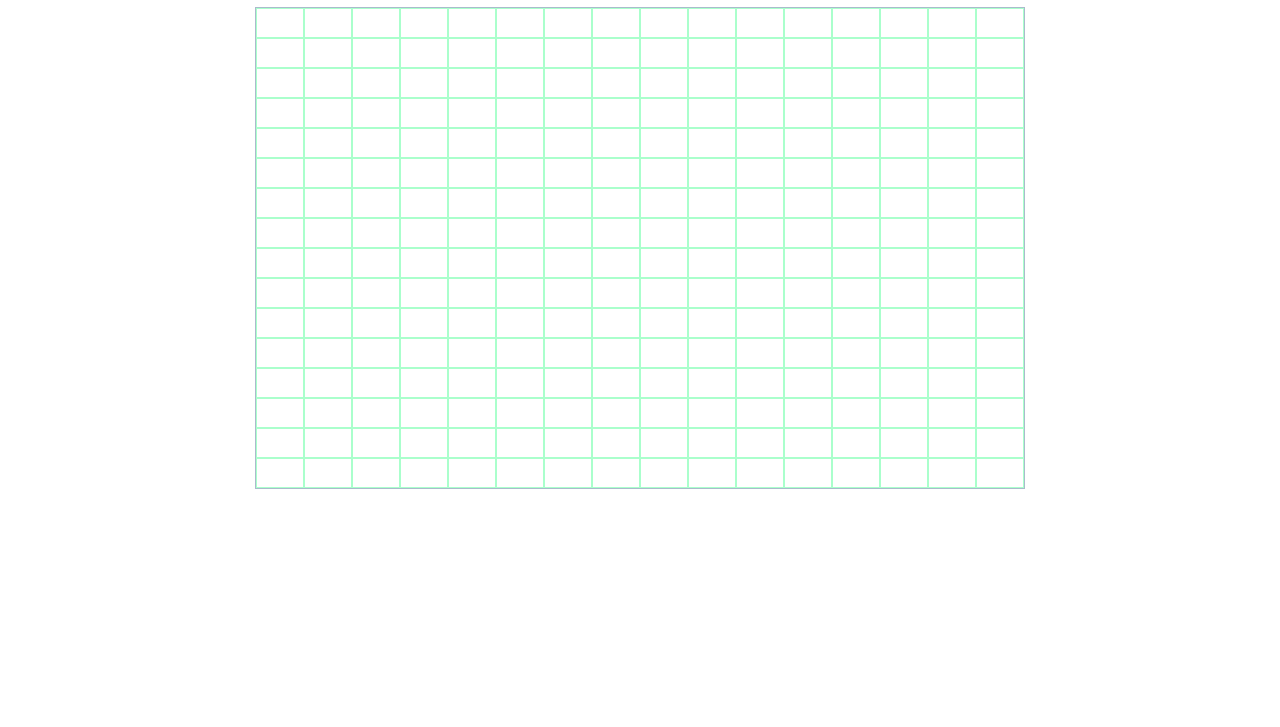
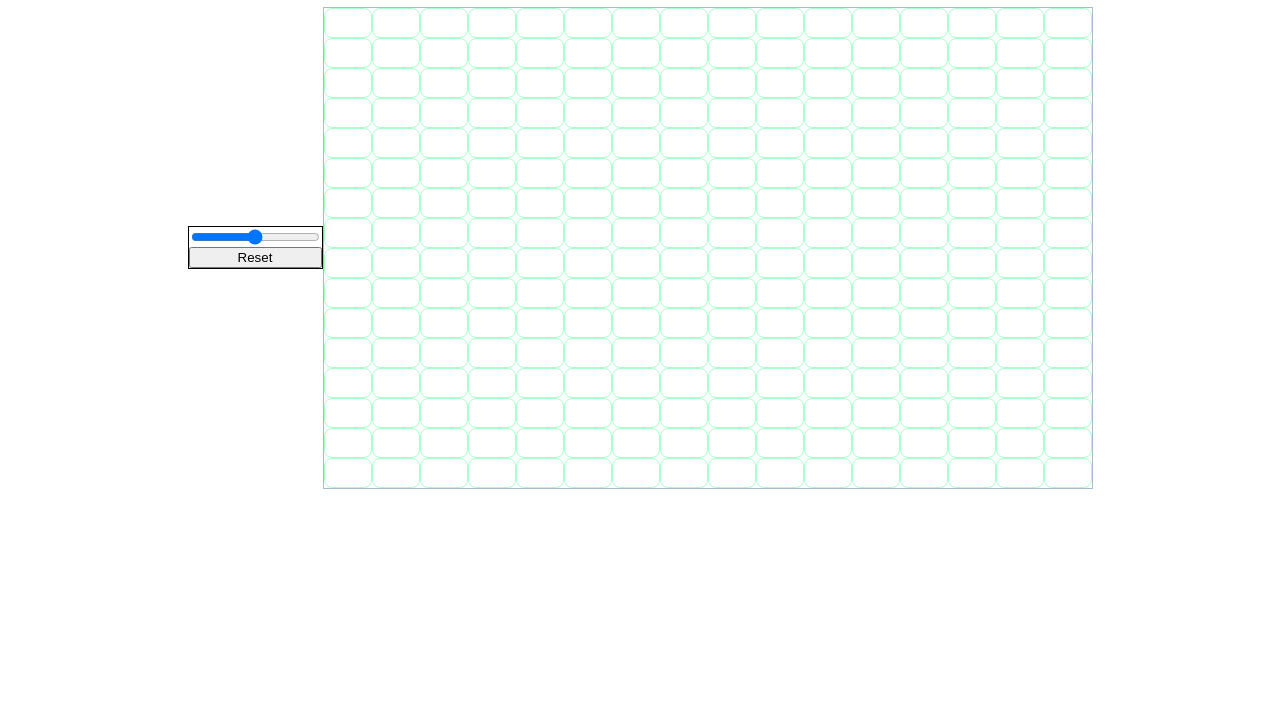
Before and after one commit to KAKZBI/Etch-A-Sketch, a plain HTML site: page index.html in a window 1280 px wide. Shown: the part 73-800 px from the top of the page. Drawn offline with Linux system fonts and the light colour scheme.

Commit message:
Same number of columns and rows fixed in container

```diff
--- a/index.html
+++ b/index.html
@@ -10,6 +10,15 @@
 </head>
 <body>
     <h1>Etch A Sketch</h1>
-    <div class="container"></div>
+    <section class="sketchpad">
+        <form class="form">
+            <label></label>
+            <input type="range" name="gridNumber" id="gridNumber" min="16" max="30">
+            <label></label>
+            <button type="reset" value>Reset</button>
+        </form>
+        <div class="container"></div>
+    </section>
+
 </body>
 </html>
--- a/script.js
+++ b/script.js
@@ -15,3 +15,22 @@ for(i=0; i < 16; i++) {
 
     }
 }
+const gridConstructor =document.querySelector('#gridNumber');
+
+gridConstructor.addEventListener('change', changeGrid);
+
+function changeGrid() {
+    const value = document.querySelector('#gridNumber').value;
+    container.innerHTML="";
+    container.style.display= 'grid';
+    container.style.gridTemplateColumns= `repeat(${value}, 1fr)`;
+    for(i=0; i < value; i++) {
+        for(j=0; j < value; j++) {
+        let inner_div = document.createElement('div') ;
+        inner_div.classList.add('inner-div');
+        container.appendChild(inner_div);
+
+        }
+    }
+
+}
--- a/styles.css
+++ b/styles.css
@@ -1,21 +1,36 @@
+html{
+    text-align: center;
+}
 .container{
     border: 1px solid #abc;
     /* border-radius: .5rem; */
-    height: 60vh;
-    width: 60vw;
-    margin: 0 auto;
+    min-height: 60vh;
+    min-width: 60vw;
+    /* margin: 0 auto; */
 }
 .inner-div{
     border: 1px solid #afc;
     /* border-radius: .25rem; */
-    min-height: 5.93%;
-    min-width: 5%;
+    min-height: 1.93%;
+    min-width: 1%;
     transition: 0s 180s; /* helps make hover stay
     /* visibility: hidden; */
+    border-radius: .5rem;
 }
 
 .inner-div:hover{
     background-color: aqua;
     visibility: visible;
-    transition: 0.2s; /* helps make hover stay*/
+    transition: 0.1s; /* helps make hover stay*/
+
 }
+section{
+    display: flex;
+    justify-content: center;
+}
+form{
+    align-self: center;
+    border: 1px solid black;
+    display: flex;
+    flex-direction: column;
+}
```
